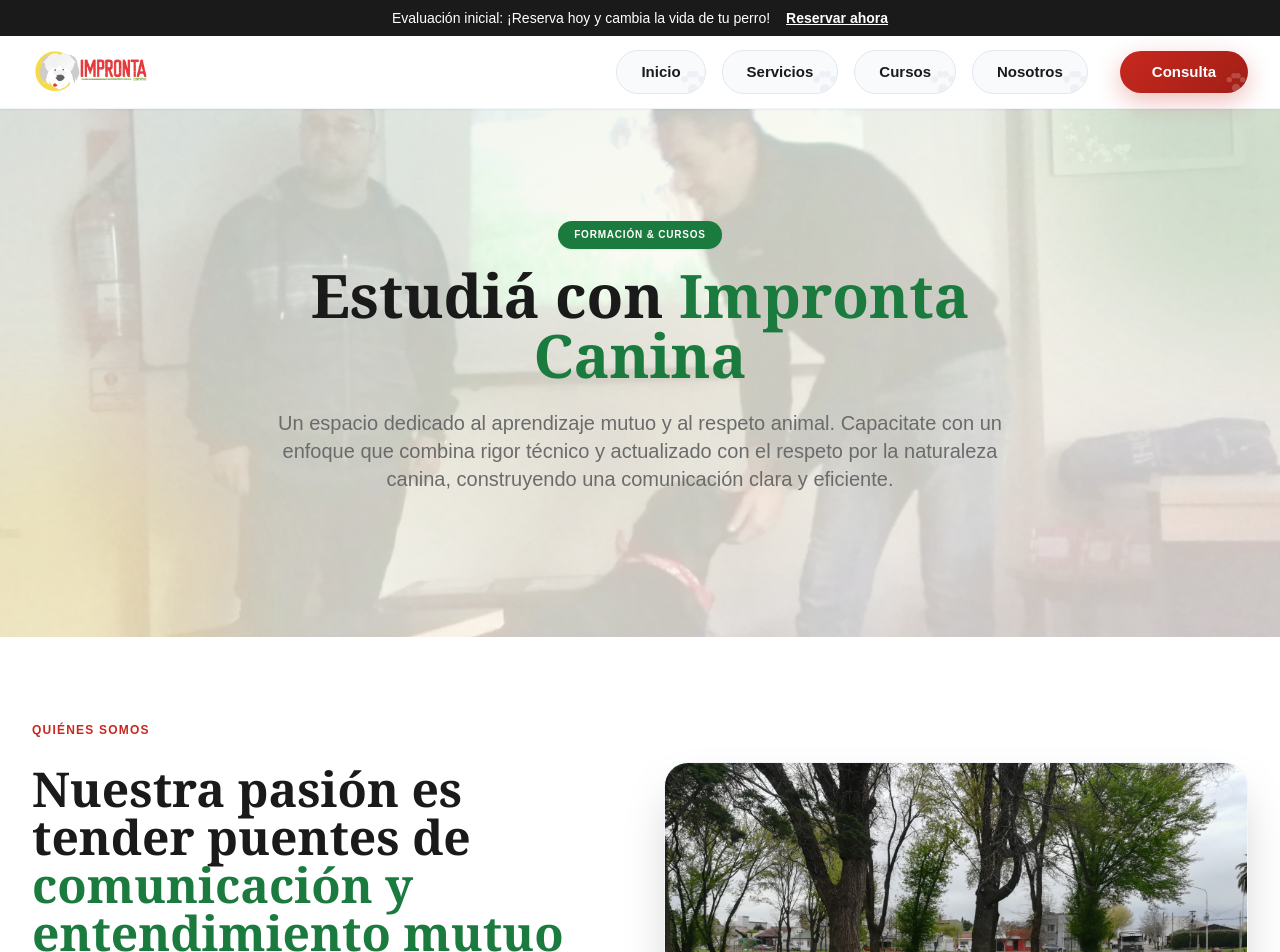
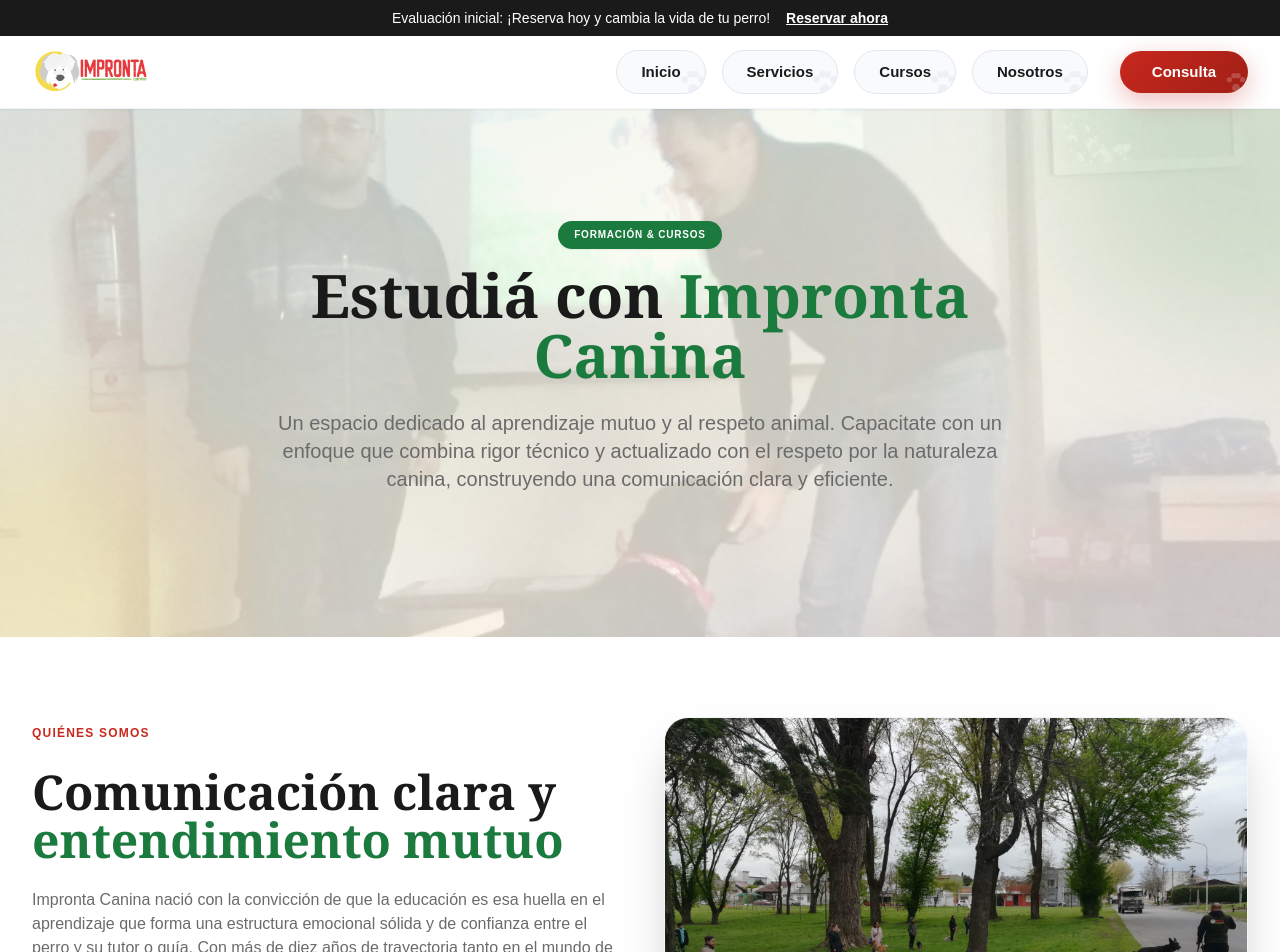
Before and after one commit to Wschanzze/impronta-canina, a Next.js app: page /cursos in a window 1280 px wide. Shown: the top 952 px of the page. Built offline with nearby package versions, Linux system fonts and the light colour scheme.

Commit message:
chore: shorten title in Quiénes Somos section

```diff
--- a/src/app/cursos/page.tsx
+++ b/src/app/cursos/page.tsx
@@ -63,8 +63,8 @@
                 Quiénes Somos
               </span>
               <h2 className="font-serif font-bold text-3xl md:text-5xl text-charcoal leading-tight">
-                Nuestra pasión es tender puentes de{' '}
-                <span className="text-verde">comunicación y entendimiento mutuo</span>
+                Comunicación clara y{' '}
+                <span className="text-verde">entendimiento mutuo</span>
               </h2>
               <p className="text-slate-mid font-medium leading-relaxed text-sm md:text-base">
                 Impronta Canina nació con la convicción de que la educación es esa huella en el aprendizaje que forma una estructura emocional sólida y de confianza entre el perro y su tutor o guía. Con más de diez años de trayectoria tanto en el mundo de los perros de búsqueda como en el ámbito domiciliario, entendemos que la comunicación clara y eficiente forma un vínculo inquebrantable.
```
